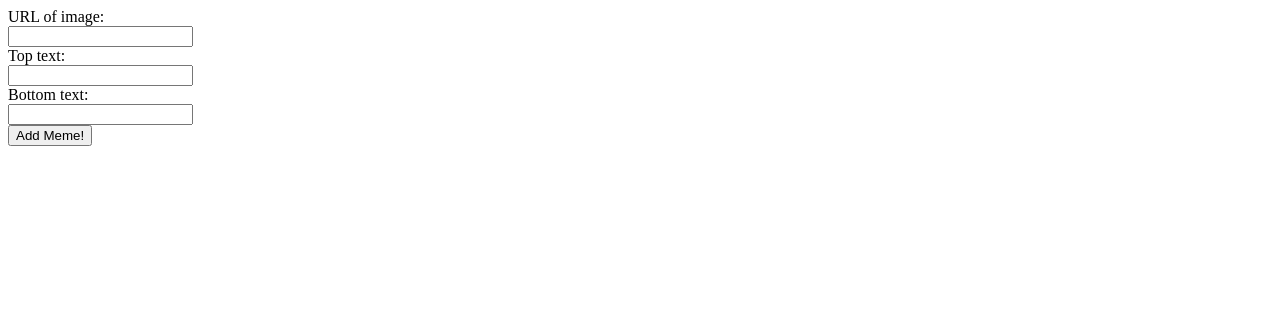
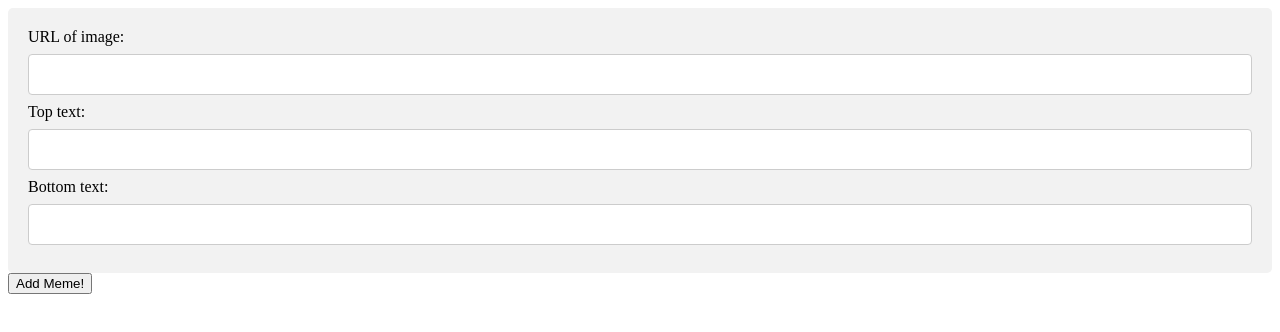
Before and after one commit to joanne-wu-hoo/joanne-wu-hoo.github.io, a plain HTML site: page meme-generator/index.html in a window 1280 px wide. Drawn offline with Linux system fonts and the light colour scheme.

Commit message:
add styling to input form

```diff
--- a/meme-generator/css/style.css
+++ b/meme-generator/css/style.css
@@ -1,3 +1,49 @@
+
+/* Input Form */
+
+input[type=text], select {
+    width: 100%;
+    padding: 12px 20px;
+    margin: 8px 0;
+    display: inline-block;
+    border: 1px solid #ccc;
+    border-radius: 4px;
+    box-sizing: border-box;
+  }
+
+  input[type=URL], select {
+    width: 100%;
+    padding: 12px 20px;
+    margin: 8px 0;
+    display: inline-block;
+    border: 1px solid #ccc;
+    border-radius: 4px;
+    box-sizing: border-box;
+  }
+
+  input[type=submit] {
+    width: 100%;
+    background-color: #4CAF50;
+    color: white;
+    padding: 14px 20px;
+    margin: 8px 0;
+    border: none;
+    border-radius: 4px;
+    cursor: pointer;
+  }
+
+  input[type=submit]:hover {
+    background-color: #45a049;
+  }
+
+  #input_form{
+    border-radius: 5px;
+    background-color: #f2f2f2;
+    padding: 20px;
+  }
+
+/* Meme Div Container */
+
 #meme{
     position: relative;
     text-align: center;
--- a/meme-generator/index.html
+++ b/meme-generator/index.html
@@ -10,7 +10,8 @@
 <body>
 
     <!-- User Input Form -->
-    <form name="memeInput">
+    <div id="input_form">
+        <form name="meme_input">
             URL of image:<br>
             <input type="URL" name="imageURL" id="imageURL"><br>
             Top text:<br>
@@ -18,6 +19,7 @@
             Bottom text:<br>
             <input type="text" name="bottomText" id="bottomText"><br>
         </form>
+    </div>
 
     <!-- Submit / Generate Meme Button -->
     <button onclick="addMeme();">Add Meme!</button>
--- a/meme-generator/js/script.js
+++ b/meme-generator/js/script.js
@@ -45,5 +45,5 @@ function addMeme(){
     createMemeDiv(imageURL, topText, bottomText);
 
     // Reset form
-    document.forms['memeInput'].reset();
+    document.forms['meme_input'].reset();
 }
```
Lines whose indentation alone changed are shown as unchanged.
